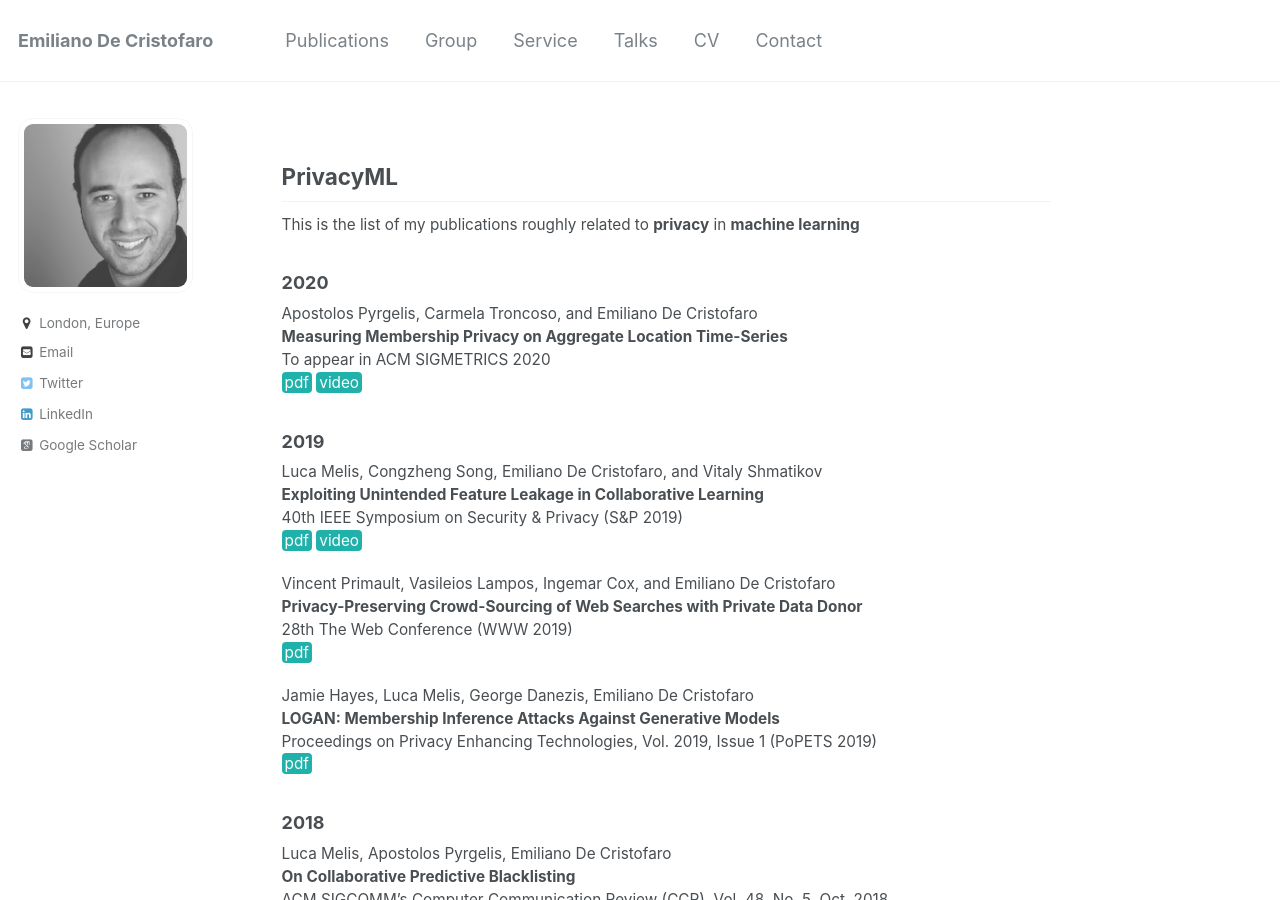
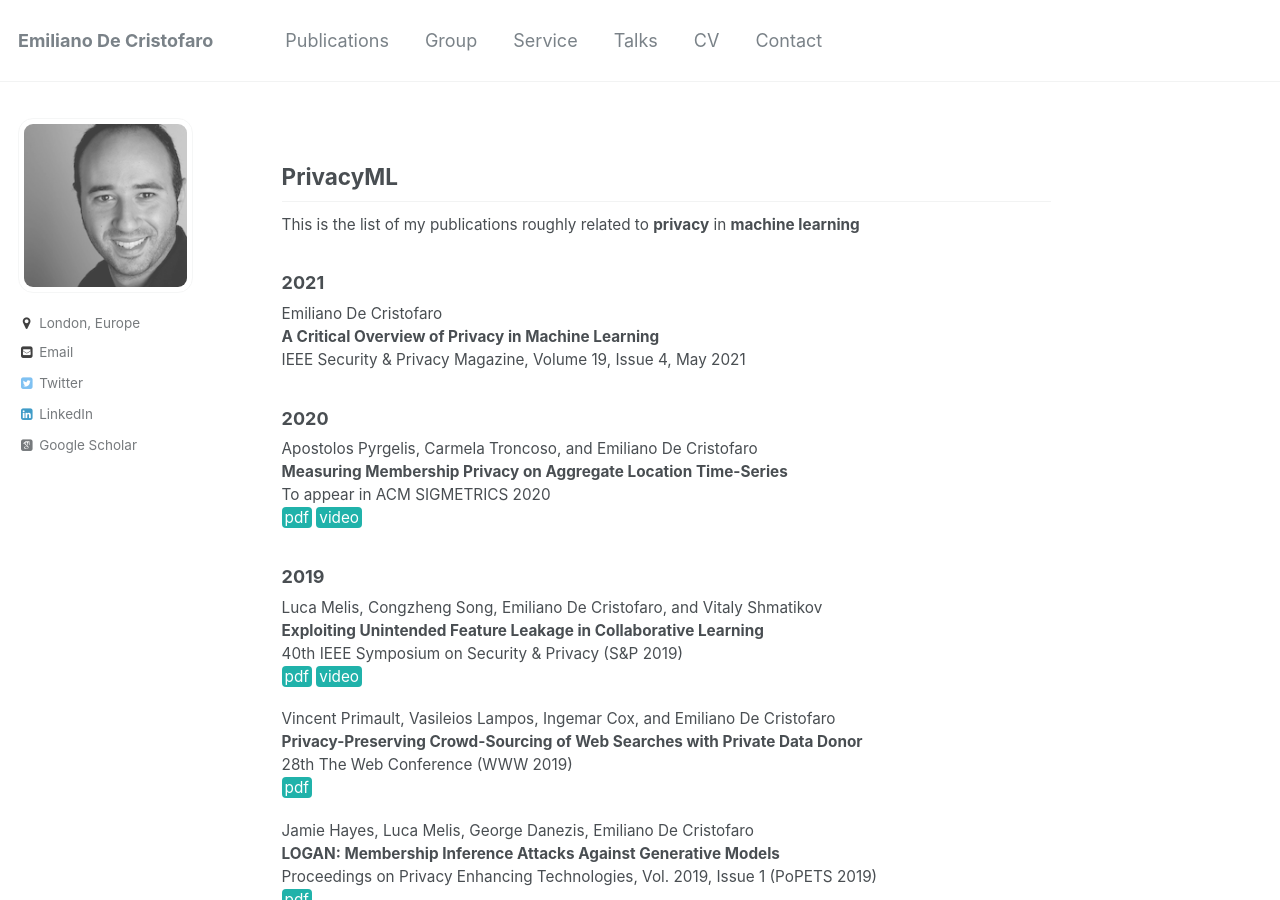
Before and after one commit to emidec/emidec.github.io, a Jekyll site: the page built from _pages/privacyML.md, in a window 1280 px wide and 900 px high. Built offline with Jekyll 4.4.1, drawn with Linux system fonts in a browser that asks for light colours; some web fonts are replaced.

Commit message:
Update privacyML.md

```diff
--- a/_pages/privacyML.md
+++ b/_pages/privacyML.md
@@ -8,6 +8,11 @@
 ## PrivacyML
 
 This is the list of my publications roughly related to **privacy** in **machine learning**
+
+### 2021
+Emiliano De Cristofaro
+**A Critical Overview of Privacy in Machine Learning**
+IEEE Security & Privacy Magazine, Volume 19, Issue 4, May 2021
 
 ### 2020
 Apostolos Pyrgelis, Carmela Troncoso, and Emiliano De Cristofaro
```
